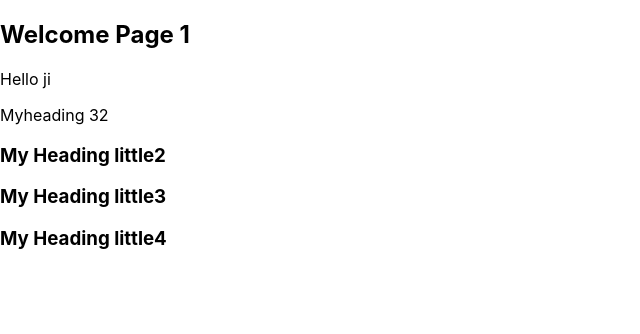
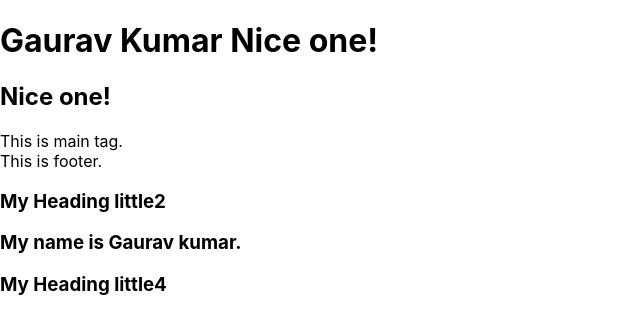
Before and after one commit to gaurav-kumar17/React-learning, a React (Create React App) app: page / in a window 1280 px wide. Shown: the top 334 px of the page, without its empty margins (0-640 px from the left). Built offline with nearby package versions, Linux system fonts and the light colour scheme.

Commit message:
used props concept

```diff
--- a/src/App.jsx
+++ b/src/App.jsx
@@ -1,17 +1,17 @@
 import './App.css';
-import Myheading, { Myheading3, Myheading4 } from './Components/MyHeading';
-import {Myheading2 as Meranaam} from './Components/MyHeading';
+import Aisehi, {Myheading2 as Meranaam, Myheading3, Myheading4 } from './Components/MyHeading';
+// import {} from './Components/MyHeading';
 
 const App=()=> {
   return (
     <>
 
-      <h2>Welcome Page 1</h2>
-      <p>Hello ji</p>
 
-      <Myheading/>
+      <Aisehi name="Gaurav Kumar" text="Nice one!"/>
       <Meranaam/>
-      <Myheading3/>
+      <Myheading3
+        name="My name is Gaurav kumar."
+      />
       <Myheading4/>
     </>
   );
--- a/src/Components/MyHeading.jsx
+++ b/src/Components/MyHeading.jsx
@@ -1,16 +1,25 @@
 import React from "react";
-const a = 32;
-const Myheading = () => {
+const Myheading = (props) => {
+    const a = props.text;
   return (
     <>
-      <p>Myheading {a}</p>
+      <h1>{props.name} {props.text}</h1>
+      <h2> {a}</h2>
+      <main>This is main tag.</main>
+      <footer>This is footer.</footer>
     </>
   );
 };
 
-const Myheading2 = () => {return <h3>My Heading little2</h3>};
-const Myheading3 = () => {return <h3>My Heading little3</h3>};
-const Myheading4 = () => {return <h3>My Heading little4</h3>};
+export const Myheading2 = () => {
+  return <h3>My Heading little2</h3>;
+};
+export const Myheading3 = (props) => {
+  return <h3>{props.name}</h3>;
+};
+export const Myheading4 = () => {
+  return <h3>My Heading little4</h3>;
+};
 
 export default Myheading;
-export { Myheading2,Myheading3,Myheading4 };
+// export { Myheading2,Myheading3,Myheading4 };
```
